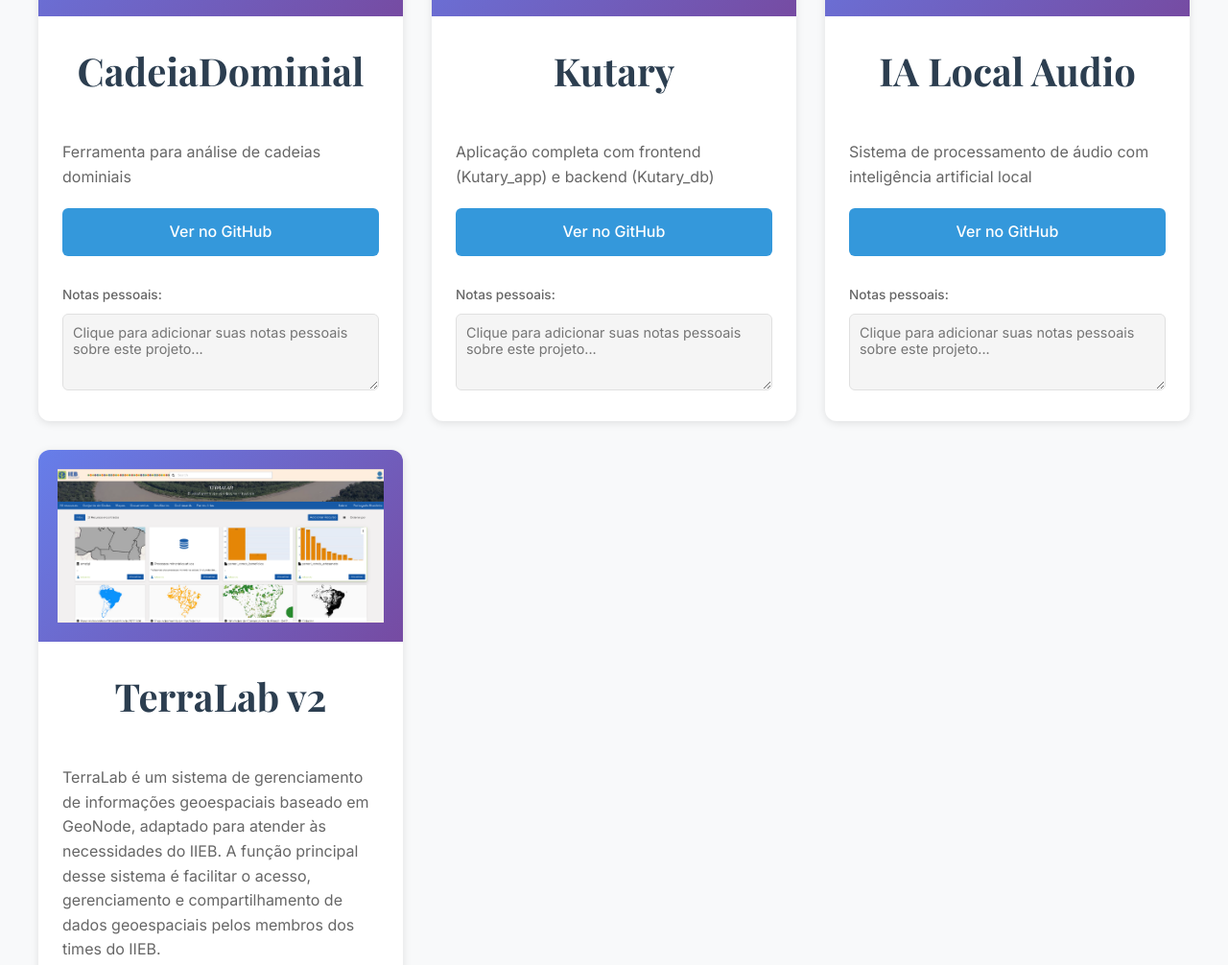
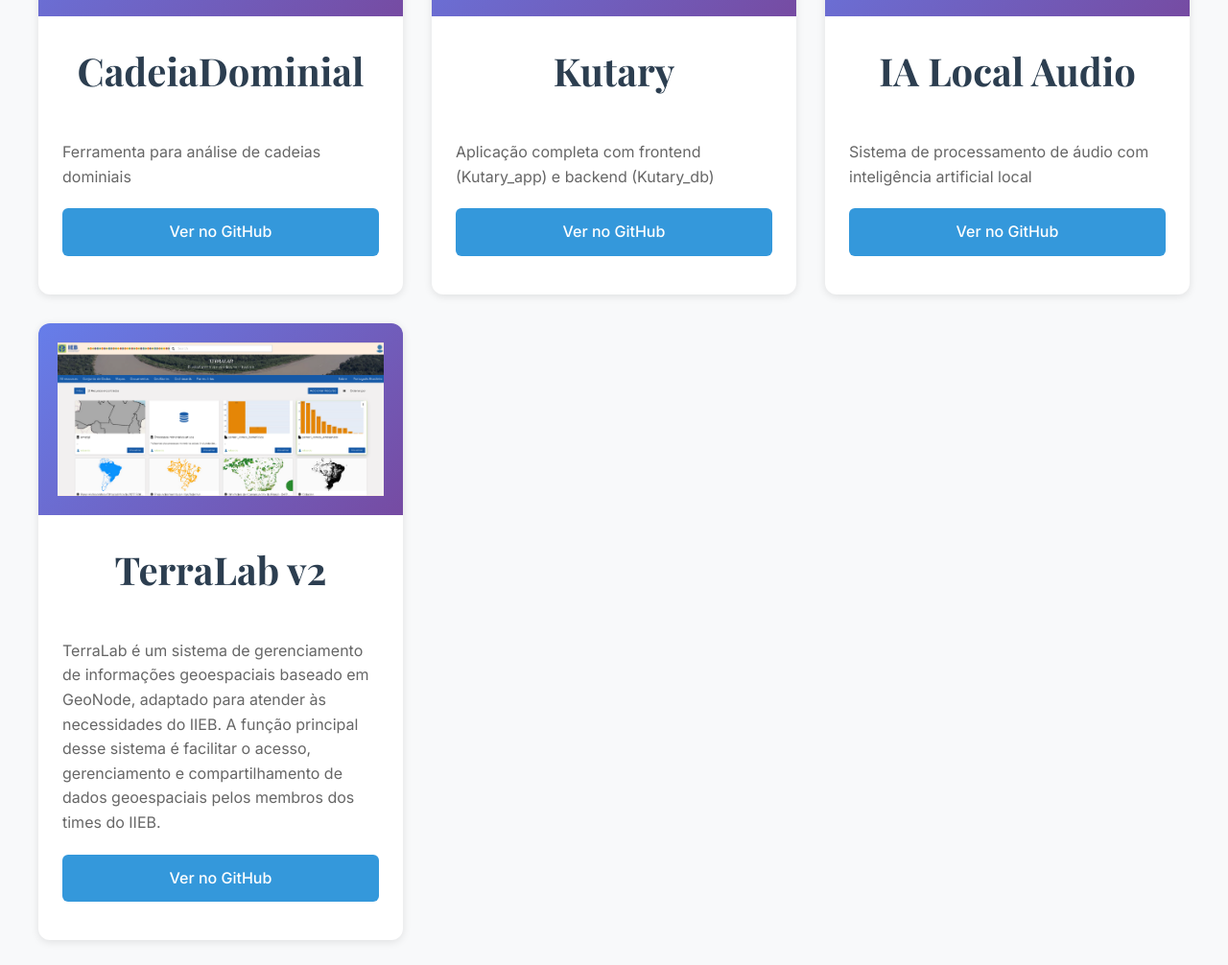
Before and after one commit to transistir/transistir.github.io, a plain HTML site: page index.html in a window 1280 px wide. Shown: the part 1288-2294 px from the top of the page at 96% size. Drawn offline with nearby package versions, Linux system fonts and the light colour scheme.

Commit message:
remove personal notes

```diff
--- a/index.html
+++ b/index.html
@@ -251,44 +251,6 @@
             background: #2980b9;
         }
 
-        .project-notes {
-            margin-top: 15px;
-        }
-
-        .project-notes label {
-            display: block;
-            font-size: 0.85rem;
-            color: var(--text-light);
-            margin-bottom: 8px;
-            font-weight: 500;
-        }
-
-        .project-notes textarea {
-            width: 100%;
-            min-height: 80px;
-            padding: 10px;
-            border: 1px solid var(--border-color);
-            border-radius: 6px;
-            font-family: inherit;
-            font-size: 0.9rem;
-            resize: vertical;
-            transition: border-color 0.3s ease;
-        }
-
-        .project-notes textarea:focus {
-            outline: none;
-            border-color: var(--secondary-color);
-        }
-
-        .project-notes textarea:disabled {
-            background-color: #f5f5f5;
-            cursor: pointer;
-            color: var(--text-light);
-        }
-
-        .project-notes textarea:disabled:hover {
-            border-color: var(--secondary-color);
-        }
 
         footer {
             text-align: center;
@@ -419,11 +381,7 @@
                     en: 'Tool for analyzing domain chains'
                 },
                 image: 'cadeiadominial-screenshot.png',
-                repository: 'https://github.com/transistir/CadeiaDominial',
-                notes: {
-                    pt: '',
-                    en: ''
-                }
+                repository: 'https://github.com/transistir/CadeiaDominial'
             },
             {
                 id: 'kutary',
@@ -436,11 +394,7 @@
                     en: 'Complete application with frontend (Kutary_app) and backend (Kutary_db)'
                 },
                 image: 'kutary-screenshot.png',
-                repository: 'https://github.com/transistir/Kutary_app',
-                notes: {
-                    pt: '',
-                    en: ''
-                }
+                repository: 'https://github.com/transistir/Kutary_app'
             },
             {
                 id: 'ia-local-audio',
@@ -453,11 +407,7 @@
                     en: 'Audio processing system with local artificial intelligence'
                 },
                 image: 'ia-local-audio-screenshot.png',
-                repository: 'https://github.com/transistir/ia-local-audio',
-                notes: {
-                    pt: '',
-                    en: ''
-                }
+                repository: 'https://github.com/transistir/ia-local-audio'
             },
             {
                 id: 'terralab-v2',
@@ -470,11 +420,7 @@
                     en: 'TerraLab is a geospatial information management system based on GeoNode, adapted to meet IIEB needs. The main function of this system is to facilitate access, management and sharing of geospatial data by IIEB team members.'
                 },
                 image: 'terralab-screenshot.png',
-                repository: 'https://github.com/transistir/terralab_v2',
-                notes: {
-                    pt: '',
-                    en: ''
-                }
+                repository: 'https://github.com/transistir/terralab_v2'
             }
         ];
 
@@ -487,8 +433,6 @@
                 readManifesto: 'Ler Manifesto',
                 projectsTitle: 'Projetos',
                 footer: 'Página gerada automaticamente | GitHub Pages',
-                notesLabel: 'Notas pessoais:',
-                notesPlaceholder: 'Clique para adicionar suas notas pessoais sobre este projeto...',
                 viewRepository: 'Ver no GitHub',
                 imageNotFound: 'Imagem não encontrada'
             },
@@ -499,8 +443,6 @@
                 readManifesto: 'Read Manifesto',
                 projectsTitle: 'Projects',
                 footer: 'Auto-generated page | GitHub Pages',
-                notesLabel: 'Personal notes:',
-                notesPlaceholder: 'Click to add your personal notes about this project...',
                 viewRepository: 'View on GitHub',
                 imageNotFound: 'Image not found'
             }
@@ -552,9 +494,6 @@
                     </div>
                 `;
 
-                const notesValue = project.notes[currentLanguage] || '';
-                const notesPlaceholder = translations[currentLanguage].notesPlaceholder;
-
                 card.innerHTML = `
                     ${imageHtml}
                     <div class="project-content">
@@ -563,67 +502,14 @@
                         <a href="${project.repository}" target="_blank" rel="noopener noreferrer" class="project-link">
                             ${translations[currentLanguage].viewRepository}
                         </a>
-                        <div class="project-notes">
-                            <label>${translations[currentLanguage].notesLabel}</label>
-                            <textarea
-                                id="notes-${project.id}"
-                                placeholder="${notesPlaceholder}"
-                                ${notesValue ? '' : 'disabled'}
-                            >${notesValue}</textarea>
-                        </div>
                     </div>
                 `;
-
-                // Adiciona evento para tornar o textarea editável ao clicar
-                const textarea = card.querySelector('textarea');
-                if (textarea.disabled) {
-                    textarea.addEventListener('click', function() {
-                        this.disabled = false;
-                        this.focus();
-                    });
-                }
-
-                // Salva as notas quando o usuário sair do campo
-                textarea.addEventListener('blur', function() {
-                    if (this.value.trim() === '') {
-                        this.disabled = true;
-                    }
-                    // Aqui você pode adicionar lógica para salvar as notas
-                    // Por exemplo, usando localStorage:
-                    saveNotes(project.id, this.value);
-                });
 
                 grid.appendChild(card);
             });
         }
 
-        // Função para salvar notas (usando localStorage)
-        function saveNotes(projectId, notes) {
-            const key = `project-notes-${projectId}-${currentLanguage}`;
-            localStorage.setItem(key, notes);
-
-            // Atualiza o objeto do projeto
-            const project = projects.find(p => p.id === projectId);
-            if (project) {
-                project.notes[currentLanguage] = notes;
-            }
-        }
-
-        // Função para carregar notas salvas
-        function loadNotes() {
-            projects.forEach(project => {
-                ['pt', 'en'].forEach(lang => {
-                    const key = `project-notes-${project.id}-${lang}`;
-                    const savedNotes = localStorage.getItem(key);
-                    if (savedNotes) {
-                        project.notes[lang] = savedNotes;
-                    }
-                });
-            });
-        }
-
         // Inicialização
-        loadNotes();
         renderProjects();
     </script>
 </body>
```
